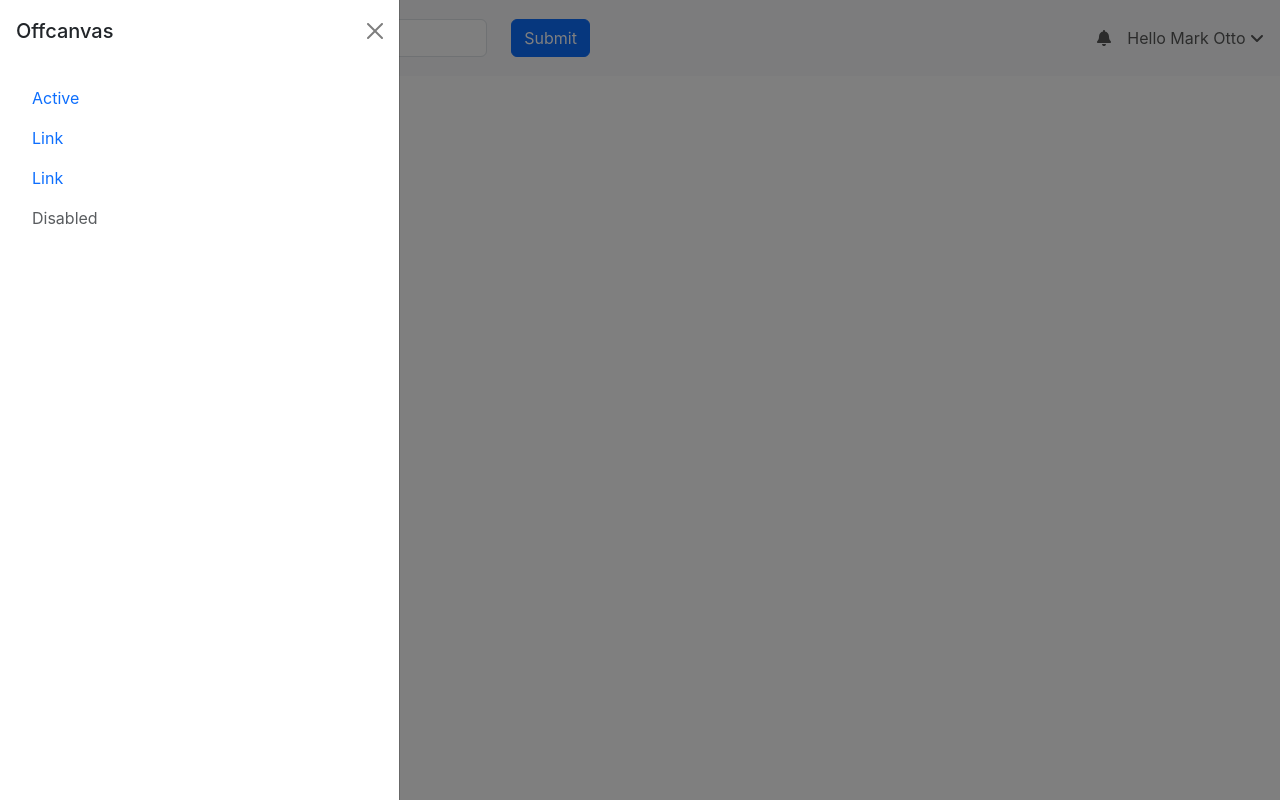
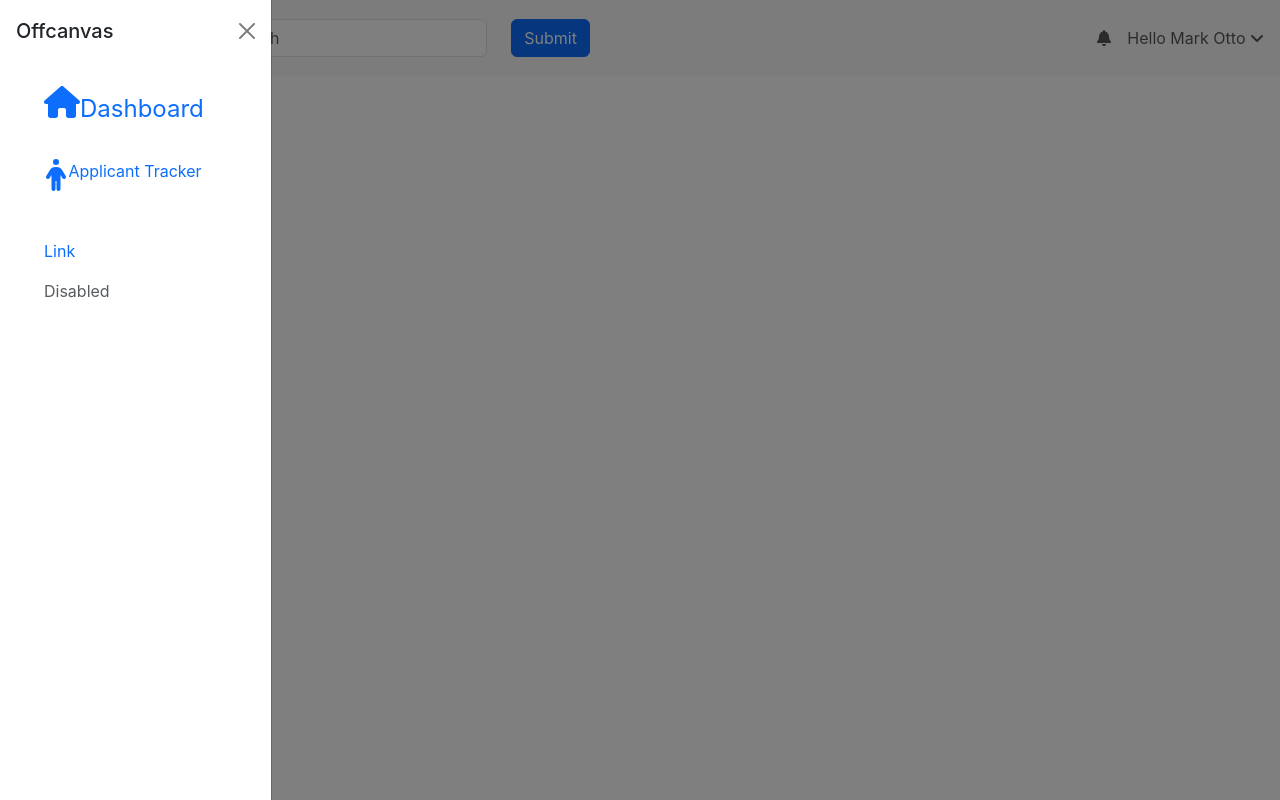
Before and after one commit to phase5lhcm/hr-management-ui, a React (Create React App) app: page / in a window 1280 px wide. Both pictures are taken after a click on the icon 65 px from the left and 37 px from the top of the page. Built offline with nearby package versions, Linux system fonts and the light colour scheme.

Commit message:
working on off canvas component

```diff
--- a/src/components/Sidebar.jsx
+++ b/src/components/Sidebar.jsx
@@ -7,10 +7,12 @@ import {
   faBell,
   faAngleDown,
   faPerson,
+  faHouse,
 } from "@fortawesome/free-solid-svg-icons";
 import Navbar from "react-bootstrap/Navbar";
 import Form from "react-bootstrap/Form";
 import Nav from "react-bootstrap/Nav";
+import Container from "react-bootstrap/Container";
 import Row from "react-bootstrap/Row";
 import Col from "react-bootstrap/Col";
 
@@ -54,20 +56,74 @@ function Sidebar() {
           </Navbar.Text>
         </Navbar.Collapse>
       </Navbar>
-
-      <Offcanvas show={show} onHide={handleClose}>
+      =
+      <Offcanvas show={show} onHide={handleClose} style={{ width: "17rem" }}>
         <Offcanvas.Header closeButton>
           <Offcanvas.Title>Offcanvas</Offcanvas.Title>
         </Offcanvas.Header>
         <Offcanvas.Body>
-          <Nav defaultActiveKey="/home" className="flex-column">
-            <Nav.Link href="/home">Active</Nav.Link>
-            <Nav.Link eventKey="link-1">Link</Nav.Link>
-            <Nav.Link eventKey="link-2">Link</Nav.Link>
-            <Nav.Link eventKey="disabled" disabled>
-              Disabled
-            </Nav.Link>
-          </Nav>
+          <Container>
+            <Row>
+              <Col md={10}>
+                <Nav
+                  defaultActiveKey="/dashboard"
+                  className="flex-column"
+                  style={{}}
+                >
+                  <Nav.Link
+                    href="/dashboard"
+                    style={{
+                      display: "flex",
+                      flexDirection: "row",
+                      justifyContent: "space-evenly",
+                      alignContent: "center",
+                    }}
+                  >
+                    <FontAwesomeIcon
+                      icon={faHouse}
+                      style={{
+                        fontSize: "2em",
+                      }}
+                    />
+                    <span>
+                      <p
+                        style={{
+                          fontSize: "1.5em",
+                          paddingTop: ".3rem",
+                        }}
+                      >
+                        Dashboard
+                      </p>
+                    </span>
+                  </Nav.Link>
+                  <Nav.Link
+                    eventKey="link-1"
+                    href="applications"
+                    style={{
+                      display: "flex",
+                      flexDirection: "row",
+                      justifyContent: "space-evenly",
+                      alignContent: "center",
+                    }}
+                  >
+                    <FontAwesomeIcon
+                      icon={faPerson}
+                      style={{
+                        fontSize: "2em",
+                      }}
+                    />
+                    <span>
+                      <p style={{}}>Applicant Tracker</p>
+                    </span>
+                  </Nav.Link>
+                  <Nav.Link eventKey="link-2">Link</Nav.Link>
+                  <Nav.Link eventKey="disabled" disabled>
+                    Disabled
+                  </Nav.Link>
+                </Nav>
+              </Col>
+            </Row>
+          </Container>
         </Offcanvas.Body>
       </Offcanvas>
     </>
```
